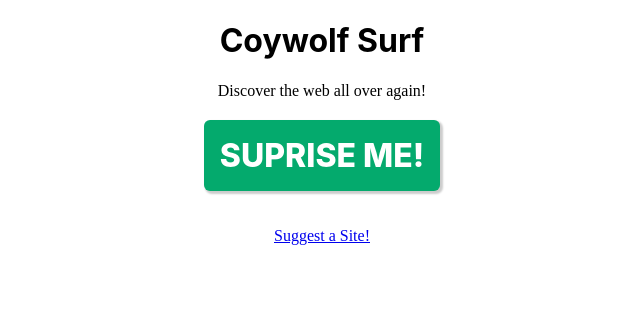
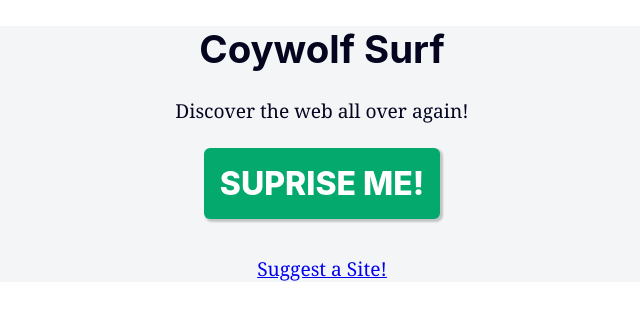
Before and after one commit to henshaw/surf, a SvelteKit app: page / in a window 1280 px wide. Shown: the top 320 px of the page, without its empty margins (318-958 px from the left). Built offline with nearby package versions, Linux system fonts and the light colour scheme.

Commit message:
update CSS

```diff
--- a/src/routes/+page.svelte
+++ b/src/routes/+page.svelte
@@ -19,9 +19,8 @@
 </div>
 
 <style type="text/css">
-    body { font-family:"Georgia",serif;background:#F4F5F7;color:#050520; }
+    .container { text-align:center;font-display:optional;font-family:"Georgia",serif;background:#F4F5F7;color:#050520;font-size:120%; }
     h1, button { font-family:"-apple-system","BlinkMacSystemFont","Helvetica Neue","Segoe UI","Arial","Roboto","Oxygen","Ubuntu","Cantarell","Fira Sans","Droid Sans",sans-serif; }
-    .container { text-align:center;font-display:optional; }
     button { font-size:2rem;text-transform:uppercase;font-weight:800;border-radius: 6px;background: #04AA6D;border: none;color: white;padding: 1rem;text-align: center;text-decoration: none;display: inline-block;margin: 4px 2px;cursor:pointer;box-shadow: 2px 2px 2px 1px rgba(0, 0, 0, 0.2); }
     button:hover { background:#028958; }
     footer { margin:2rem 0;color:#555; }
```
